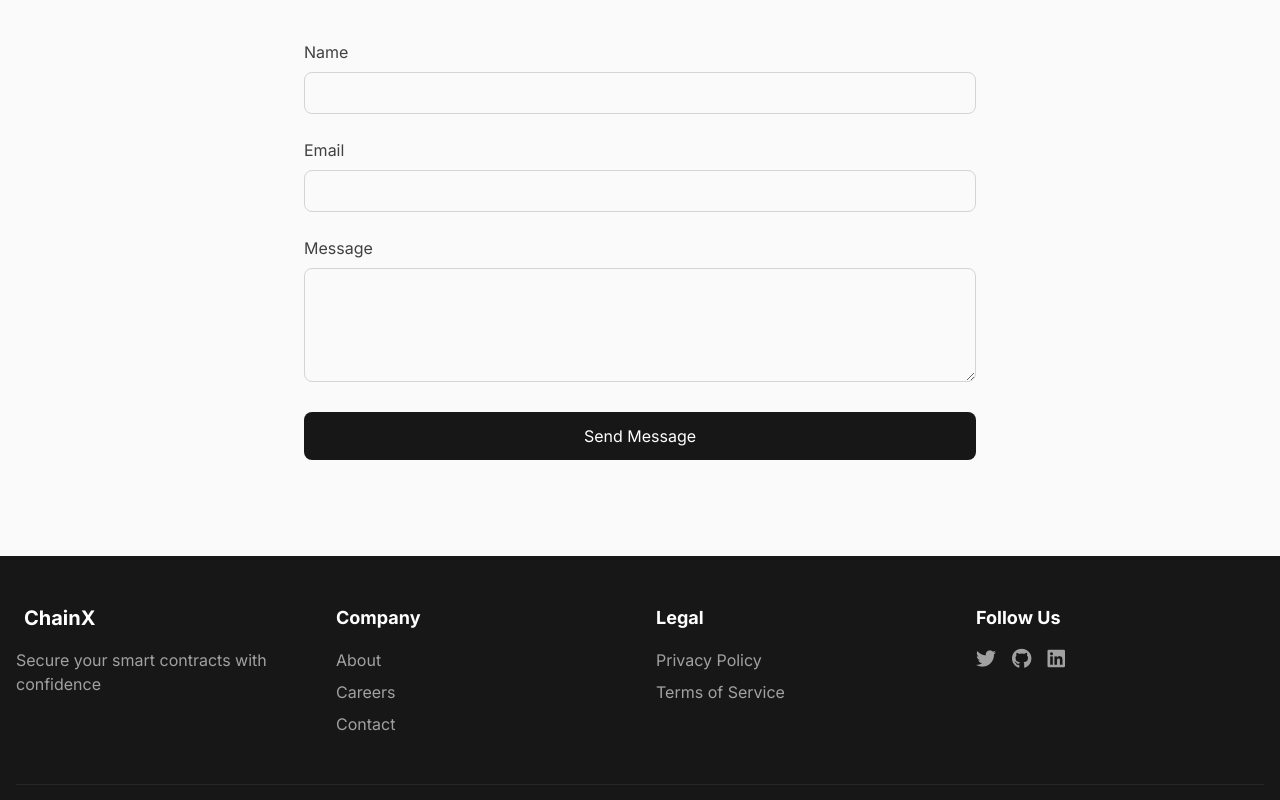
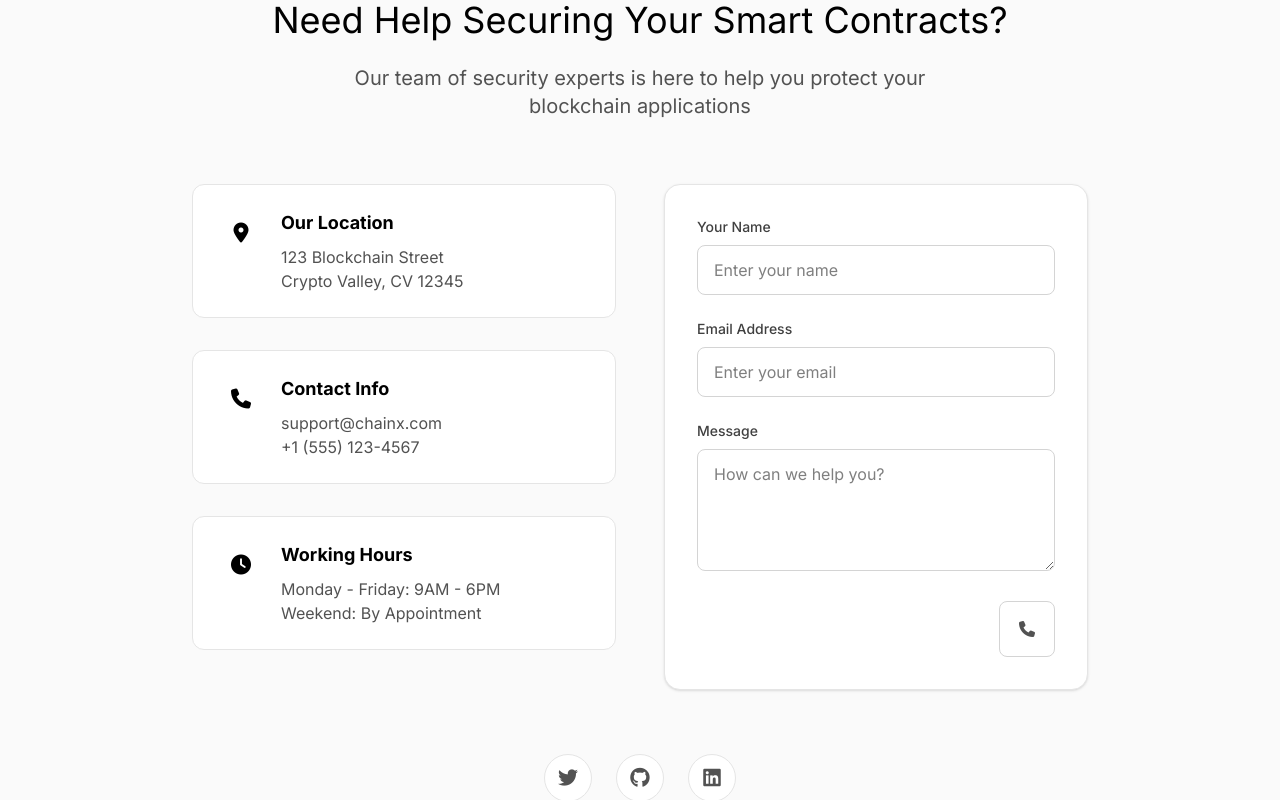
Before and after one commit to aindrajaya/chainx-ui, a Next.js app: page / in a window 1280 px wide. Shown: the part 2560-3360 px from the top of the page. Built offline with nearby package versions, Linux system fonts and the light colour scheme.

Commit message:
dev-ui: Update the ui for contact section

```diff
--- a/components/landing-page/elements/Contact.tsx
+++ b/components/landing-page/elements/Contact.tsx
@@ -1,26 +1,153 @@
+import Link from "next/link"
+
 export default function Contact() {
+  const socialLinks = [
+    { icon: "fa-twitter", url: "#" },
+    { icon: "fa-github", url: "#" },
+    { icon: "fa-linkedin", url: "#" },
+  ]
+
     return (
-      <section id="contact" className="py-24 bg-neutral-50">
-        <div className="container mx-auto px-4">
-          <h2 className="text-3xl font-bold text-center mb-16">Get in Touch</h2>
-          <div className="max-w-2xl mx-auto">
+      <section id="contact" className="py-24 bg-neutral-50 relative overflow-hidden">
+        {/* Background Elements */}
+        <div className="absolute inset-0 pointer-events-none">
+            <div className="absolute top-0 left-1/4 w-72 h-72 bg-home-100 rounded-full mix-blend-multiply blur-3xl opacity-30"></div>
+            <div className="absolute bottom-0 right-1/4 w-72 h-72 bg-home-50 rounded-full mix-blend-multiply blur-3xl opacity-30"></div>
+        </div>
+
+        <div className="container mx-auto px-4 relative">
+            {/* Section Header */}
+            <div className="text-center mb-16">
+                <div className="inline-flex items-center space-x-2 bg-home-50 px-4 py-2 rounded-full text-home-600 text-sm mb-6">
+                    <i className="fa-solid fa-envelope"></i>
+                    <span>Get in Touch</span>
+                </div>
+                <h2 className="text-4xl font-grotesk mb-6">
+                    Need Help Securing Your <span className="text-home-500">Smart Contracts?</span>
+                </h2>
+                <p className="text-xl text-neutral-600 max-w-2xl mx-auto">
+                    Our team of security experts is here to help you protect your blockchain applications
+                </p>
+            </div>
+
+            <div className="max-w-4xl mx-auto">
+                <div className="grid md:grid-cols-2 gap-12">
+                    {/* Contact Information */}
+                    <div className="space-y-8">
+                        <div className="bg-white p-6 rounded-xl border border-neutral-200 hover:border-home-200 transition-all duration-300 group">
+                            <div className="flex items-start space-x-4">
+                                <div className="w-12 h-12 bg-home-50 rounded-lg flex items-center justify-center group-hover:scale-110 transition-transform duration-300">
+                                    <i className="fa-solid fa-location-dot text-xl text-home-500"></i>
+                                </div>
+                                <div>
+                                    <h3 className="font-bold text-lg mb-2">Our Location</h3>
+                                    <p className="text-neutral-600">
+                                        123 Blockchain Street<br />
+                                        Crypto Valley, CV 12345
+                                    </p>
+                                </div>
+                            </div>
+                        </div>
+
+                        <div className="bg-white p-6 rounded-xl border border-neutral-200 hover:border-home-200 transition-all duration-300 group">
+                            <div className="flex items-start space-x-4">
+                                <div className="w-12 h-12 bg-home-50 rounded-lg flex items-center justify-center group-hover:scale-110 transition-transform duration-300">
+                                    <i className="fa-solid fa-phone text-xl text-home-500"></i>
+                                </div>
+                                <div>
+                                    <h3 className="font-bold text-lg mb-2">Contact Info</h3>
+                                    <p className="text-neutral-600">
+                                        support@chainx.com<br />
+                                        +1 (555) 123-4567
+                                    </p>
+                                </div>
+                            </div>
+                        </div>
+
+                        <div className="bg-white p-6 rounded-xl border border-neutral-200 hover:border-home-200 transition-all duration-300 group">
+                            <div className="flex items-start space-x-4">
+                                <div className="w-12 h-12 bg-home-50 rounded-lg flex items-center justify-center group-hover:scale-110 transition-transform duration-300">
+                                    <i className="fa-solid fa-clock text-xl text-home-500"></i>
+                                </div>
+                                <div>
+                                    <h3 className="font-bold text-lg mb-2">Working Hours</h3>
+                                    <p className="text-neutral-600">
+                                        Monday - Friday: 9AM - 6PM<br />
+                                        Weekend: By Appointment
+                                    </p>
+                                </div>
+                            </div>
+                        </div>
+                    </div>
+
+                    {/* Contact Form */}
+                    <div className="bg-white p-8 rounded-2xl border border-neutral-200 shadow-sm">
                         <form className="space-y-6">
                             <div>
-                <label className="block text-neutral-700 mb-2">Name</label>
-                <input type="text" className="w-full px-4 py-2 border border-neutral-300 rounded-lg" />
+                                <label className="block text-sm font-medium text-neutral-700 mb-2">
+                                    Your Name
+                                </label>
+                                <input
+                                    type="text"
+                                    className="w-full px-4 py-3 rounded-lg border border-neutral-300 focus:ring-2 focus:ring-home-500 focus:border-home-500 transition-all duration-300"
+                                    placeholder="Enter your name"
+                                />
                             </div>
+
                             <div>
-                <label className="block text-neutral-700 mb-2">Email</label>
-                <input type="email" className="w-full px-4 py-2 border border-neutral-300 rounded-lg" />
+                                <label className="block text-sm font-medium text-neutral-700 mb-2">
+                                    Email Address
+                                </label>
+                                <input
+                                    type="email"
+                                    className="w-full px-4 py-3 rounded-lg border border-neutral-300 focus:ring-2 focus:ring-home-500 focus:border-home-500 transition-all duration-300"
+                                    placeholder="Enter your email"
+                                />
                             </div>
+
                             <div>
-                <label className="block text-neutral-700 mb-2">Message</label>
-                <textarea className="w-full px-4 py-2 border border-neutral-300 rounded-lg" rows={4}></textarea>
+                                <label className="block text-sm font-medium text-neutral-700 mb-2">
+                                    Message
+                                </label>
+                                <textarea
+                                    rows={4}
+                                    className="w-full px-4 py-3 rounded-lg border border-neutral-300 focus:ring-2 focus:ring-home-500 focus:border-home-500 transition-all duration-300"
+                                    placeholder="How can we help you?"
+                                ></textarea>
                             </div>
-              <button className="w-full px-6 py-3 bg-neutral-900 text-white rounded-lg hover:bg-neutral-800">
+
+                            <div className="flex items-center space-x-4">
+                                <button
+                                    type="submit"
+                                    className="flex-1 px-8 py-4 bg-home-500 text-white rounded-lg hover:bg-home-600 transform hover:-translate-y-1 transition-all duration-300 flex items-center justify-center group"
+                                >
                                     Send Message
+                                    <i className="fa-solid fa-paper-plane ml-2 group-hover:translate-x-1 transition-transform duration-300"></i>
                                 </button>
+
+                                <button
+                                    type="button"
+                                    className="w-14 h-14 flex items-center justify-center border border-neutral-300 rounded-lg hover:bg-neutral-50 transition-colors duration-300"
+                                >
+                                    <i className="fa-solid fa-phone text-neutral-600"></i>
+                                </button>
+                            </div>
                         </form>
+                    </div>
+                </div>
+
+                {/* Social Links */}
+                <div className="mt-16 flex justify-center space-x-6">
+                    {socialLinks.map((link) => (
+                        <Link
+                            key={link.icon}
+                            href={link.url}
+                            className="w-12 h-12 rounded-full bg-white border border-neutral-200 flex items-center justify-center text-neutral-600 hover:text-home-500 hover:border-home-500 transition-all duration-300 transform hover:-translate-y-1"
+                        >
+                            <i className={`fa-brands ${link.icon} text-xl`}></i>
+                        </Link>
+                    ))}
+                </div>
             </div>
         </div>
       </section>
```
Lines whose indentation alone changed are shown as unchanged.
